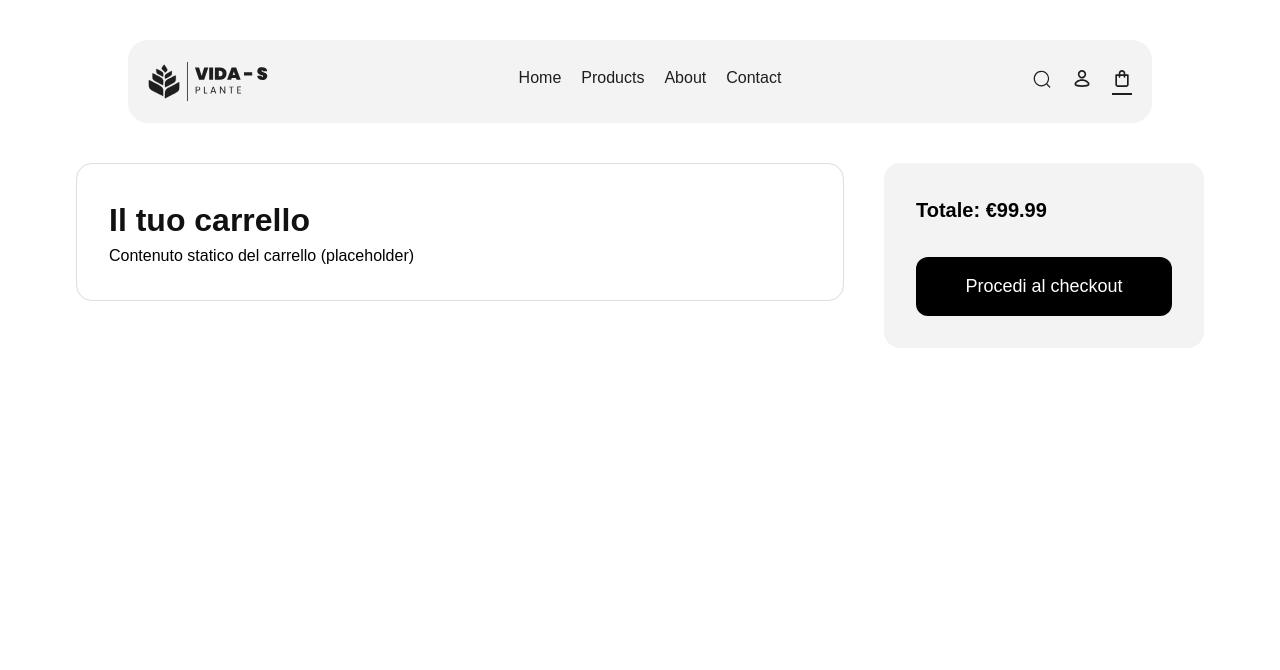
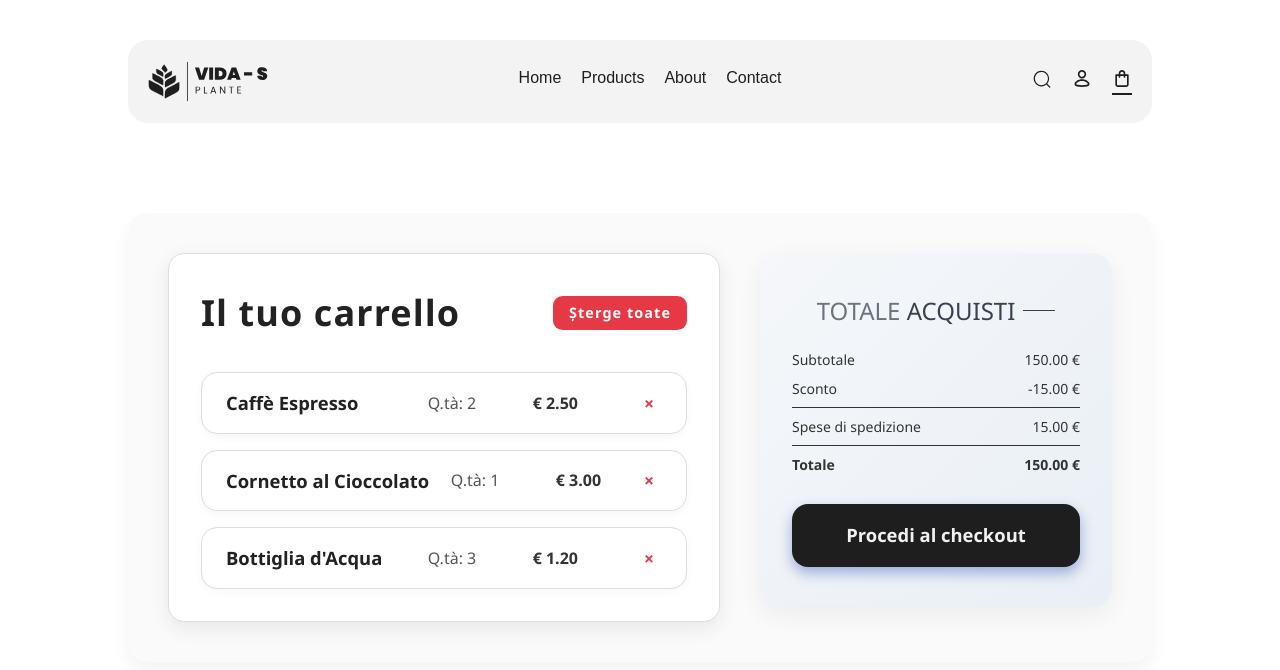
Before and after one commit to VALGFX/vida-s-plante, a Next.js app: page /cart in a window 1280 px wide. Shown: the top 670 px of the page. Built offline with nearby package versions, Linux system fonts and the light colour scheme; no server answers.

Commit message:
Update page.tsx

```diff
--- a/src/app/cart/page.tsx
+++ b/src/app/cart/page.tsx
@@ -2,72 +2,292 @@
 
 import { useRouter } from 'next/navigation'
 import Navbar from "@/components/Navbar"
+import { useEffect, useState } from 'react'
+import CartTotal from "@/components/CartTotal";
 
 const Cart = () => {
     const router = useRouter()
 
-    const styles = {
-        container: {
-            width: '100%',
-            minHeight: '80vh',
-            display: 'flex',
-            flexDirection: 'row' as const,
-            gap: '2.5rem',
-            padding: '2.5rem',
-            alignItems: 'flex-start',
-            justifyContent: 'center',
-        },
-        card: {
-            background: '#fff',
-            border: '1px solid #ddd',
-            borderRadius: '1rem',
-            padding: '2rem',
-            width: '100%',
-            maxWidth: '48rem',
-        },
-        sectionTitle: {
-            fontSize: '2rem',
-            fontWeight: 700,
-            color: '#111',
-        },
-        totalSection: {
-            width: '100%',
-            maxWidth: '20rem',
-            background: '#f3f3f3',
-            borderRadius: '1rem',
-            padding: '2rem',
-        },
-        checkoutButton: {
-            width: '100%',
-            marginTop: '2rem',
-            background: '#000',
-            color: '#fff',
-            fontSize: '1.125rem',
-            fontWeight: 500,
-            borderRadius: '0.75rem',
-            padding: '1rem',
-            cursor: 'pointer',
-        },
+    const [products, setProducts] = useState([
+        { id: 1, name: "Caffè Espresso", quantity: 2, price: 2.5 },
+        { id: 2, name: "Cornetto al Cioccolato", quantity: 1, price: 3.0 },
+        { id: 3, name: "Bottiglia d'Acqua", quantity: 3, price: 1.2 }
+    ]);
+
+    // Stare pentru a marca produsele în curs de dispariție
+    const [fadingOutIds, setFadingOutIds] = useState<number[]>([]);
+
+    const removeProduct = (id: number) => {
+        // Adaugă produsul în lista de fade out
+        setFadingOutIds(prev => [...prev, id]);
+
+        // După 300ms elimină produsul complet din listă
+        setTimeout(() => {
+            setProducts(prev => prev.filter(product => product.id !== id));
+            setFadingOutIds(prev => prev.filter(fadeId => fadeId !== id));
+        }, 300);
     }
+
+    const clearAll = () => {
+        // Pentru ștergerea tuturor, facem fade out pentru toate
+        const allIds = products.map(p => p.id);
+        setFadingOutIds(allIds);
+
+        setTimeout(() => {
+            setProducts([]);
+            setFadingOutIds([]);
+        }, 300);
+    }
+
+    useEffect(() => {
+        const style = document.createElement('style')
+        style.innerHTML = `
+            .container {
+                width: 100%;
+                max-width: 80%;
+                margin: 90px auto;
+                display: flex;
+                flex-direction: row;
+                gap: 2.5rem;
+                padding: 2.5rem;
+                align-items: flex-start;
+                justify-content: center;
+                box-sizing: border-box;
+                font-family: 'Segoe UI', Tahoma, Geneva, Verdana, sans-serif;
+                background: #fafafa;
+                border-radius: 20px;
+                box-shadow: 0 10px 20px rgba(0,0,0,0.05);
+            }
+            .card {
+                background: #fff;
+                border: 1px solid #ddd;
+                border-radius: 1rem;
+                padding: 2rem;
+                width: 100%;
+                max-width: 48rem;
+                box-sizing: border-box;
+                box-shadow: 0 6px 20px rgba(0,0,0,0.08);
+                transition: box-shadow 0.3s ease;
+                display: flex;
+                flex-direction: column;
+                gap: 1rem;
+            }
+            .card:hover {
+                box-shadow: 0 10px 30px rgba(0,0,0,0.12);
+            }
+            .sectionTitle {
+                font-size: 2.25rem;
+                font-weight: 700;
+                color: #222;
+                margin-bottom: 1rem;
+                letter-spacing: 0.03em;
+                display: flex;
+                justify-content: space-between;
+                align-items: center;
+            }
+            .clearAllButton {
+                background: #e63946;
+                color: #fff;
+                border: none;
+                border-radius: 0.6rem;
+                padding: 0.4rem 1rem;
+                cursor: pointer;
+                font-weight: 600;
+                font-size: 0.9rem;
+                transition: background-color 0.3s ease;
+            }
+            .clearAllButton:hover {
+                background: #b8313c;
+            }
+            .productList {
+                list-style: none;
+                margin: 0;
+                padding: 0;
+                display: flex;
+                flex-direction: column;
+                gap: 1rem;
+            }
+            .productItem {
+                display: flex;
+                justify-content: space-between;
+                align-items: center;
+                border: 1px solid #ddd;
+                border-radius: 1rem;
+                padding: 1rem 1.5rem;
+                background: #fff;
+                box-shadow: 0 3px 8px rgba(0,0,0,0.04);
+                transition: box-shadow 0.3s ease, opacity 0.3s ease, transform 0.3s ease;
+            }
+            .productItem:hover {
+                box-shadow: 0 5px 15px rgba(0,0,0,0.1);
+            }
+            .productInfo {
+                display: flex;
+                gap: 1rem;
+                align-items: center;
+                flex: 1;
+            }
+            .productName {
+                font-weight: 700;
+                font-size: 1.15rem;
+                color: #222;
+                min-width: 180px;
+            }
+            .productQuantity {
+                font-size: 1rem;
+                color: #555;
+                min-width: 60px;
+                text-align: center;
+            }
+            .productPrice {
+                font-weight: 600;
+                font-size: 1rem;
+                color: #333;
+                min-width: 80px;
+                text-align: right;
+            }
+            .removeButton {
+                background: transparent;
+                border: none;
+                color: #e63946;
+                font-weight: 700;
+                font-size: 1.1rem;
+                cursor: pointer;
+                padding: 0 0.5rem;
+                transition: color 0.3s ease;
+            }
+            .removeButton:hover {
+                color: #b8313c;
+            }
+            /* Fade-out effect */
+            .fadeOut {
+                opacity: 0;
+                transform: translateX(50px);
+            }
+            .totalSection {
+                width: 100%;
+                max-width: 22rem;
+                background: linear-gradient(135deg, #f5f7fa 0%, #e9eff5 100%);
+                border-radius: 1.25rem;
+                padding: 2.5rem 2rem;
+                box-sizing: border-box;
+                box-shadow: 0 8px 24px rgba(0,0,0,0.06);
+                display: flex;
+                flex-direction: column;
+                align-items: center;
+                justify-content: center;
+                text-align: center;
+                gap: 1.8rem;
+                color: #333;
+                min-height: 200px;
+            }
+            .checkoutButton {
+                width: 100%;
+                background: #1e1e1e;
+                color: #f1f1f1;
+                font-size: 1.15rem;
+                font-weight: 700;
+                border-radius: 1rem;
+                padding: 1.1rem 0;
+                cursor: pointer;
+                border: none;
+                box-shadow: 0 6px 14px rgba(30, 64, 175, 0.4);
+                transition: background-color 0.3s ease, box-shadow 0.3s ease;
+            }
+            .checkoutButton:hover {
+                background: #F2F3F2;
+                box-shadow: 0 8px 20px rgba(0, 0, 0, 0.6);
+                color: #1e1e1e;
+            }
+
+            /* Responsive Mobile */
+            @media (max-width: 768px) {
+                .container {
+                    flex-direction: column;
+                    padding: 1.5rem;
+                    gap: 1.5rem;
+                }
+                .card, .totalSection {
+                    max-width: 100%;
+                    width: 100%;
+                    padding: 1.8rem 1.5rem;
+                }
+                .sectionTitle {
+                    font-size: 1.85rem;
+                    flex-direction: column;
+                    gap: 0.75rem;
+                    align-items: flex-start;
+                }
+                .clearAllButton {
+                    font-size: 0.85rem;
+                    padding: 0.3rem 0.75rem;
+                }
+                .checkoutButton {
+                    font-size: 1.05rem;
+                    padding: 0.85rem 0;
+                }
+            }
+        `
+        document.head.appendChild(style)
+        return () => {
+            document.head.removeChild(style)
+        }
+    }, [])
 
     return (
         <>
             <Navbar />
-            <div style={styles.container}>
-                <div style={styles.card}>
-                    <h2 style={styles.sectionTitle}>Il tuo carrello</h2>
-                    {/* Poți adăuga aici produse statice sau doar un placeholder */}
-                    <p>Contenuto statico del carrello (placeholder)</p>
+            <div className="container">
+                <div className="card">
+                    <h2 className="sectionTitle">
+                        Il tuo carrello
+                        {products.length > 0 && (
+                            <button
+                                className="clearAllButton"
+                                onClick={clearAll}
+                                aria-label="Elimina tutti i prodotti dal carrello"
+                            >
+                                Șterge toate
+                            </button>
+                        )}
+                    </h2>
+
+                    {products.length === 0 ? (
+                        <p style={{ color: '#777', fontSize: '1rem', textAlign: 'center', marginTop: '2rem' }}>
+                            Il carrello è vuoto.
+                        </p>
+                    ) : (
+                        <ul className="productList" role="list" aria-label="Lista prodotti nel carrello">
+                            {products.map(product => (
+                                <li
+                                    key={product.id}
+                                    className={`productItem ${fadingOutIds.includes(product.id) ? 'fadeOut' : ''}`}
+                                    role="listitem"
+                                    aria-live="polite"
+                                >
+                                    <div className="productInfo">
+                                        <span className="productName">{product.name}</span>
+                                        <span className="productQuantity">Q.tà: {product.quantity}</span>
+                                        <span className="productPrice">€ {product.price.toFixed(2)}</span>
+                                    </div>
+                                    <button
+                                        aria-label={`Elimina ${product.name}`}
+                                        onClick={() => removeProduct(product.id)}
+                                        className="removeButton"
+                                    >
+                                        ×
+                                    </button>
+                                </li>
+                            ))}
+                        </ul>
+                    )}
                 </div>
-
-                <div style={styles.totalSection}>
-                    {/* Poți înlocui CartTotal cu un text static, dacă vrei complet frontend */}
-                    <div style={{ fontSize: '1.25rem', fontWeight: 600 }}>
-                        Totale: €99.99
-                    </div>
+                <div className="totalSection">
+                    <CartTotal />
                     <button
-                        style={styles.checkoutButton}
+                        className="checkoutButton"
                         onClick={() => router.push('/placeorder')}
+                        disabled={products.length === 0}
                     >
                         Procedi al checkout
                     </button>
```
